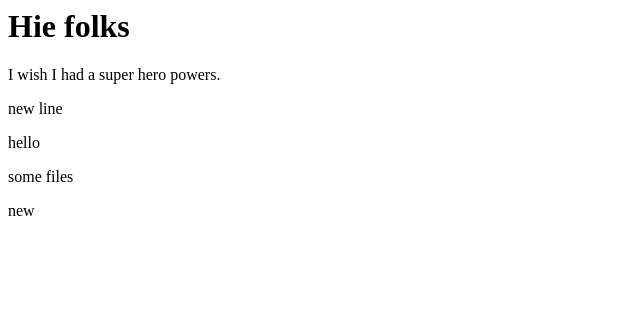
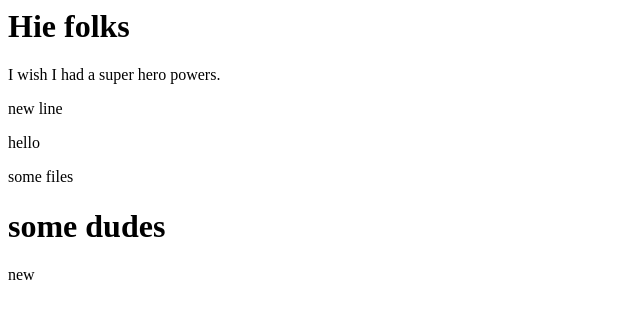
Before and after one commit to mohanendrasidda/git-repostiory, a plain HTML site: page index.html in a window 1280 px wide. Shown: the whole page, without its empty margins (0-640 px from the left). Drawn offline with Linux system fonts and the light colour scheme.

Commit message:
new commit

```diff
--- a/index.html
+++ b/index.html
@@ -12,6 +12,7 @@
     <p>hello
     </p>
     <p>some files</p>
+    <h1>some dudes</h1>
     <p>new </p>
 
 </body>
```
